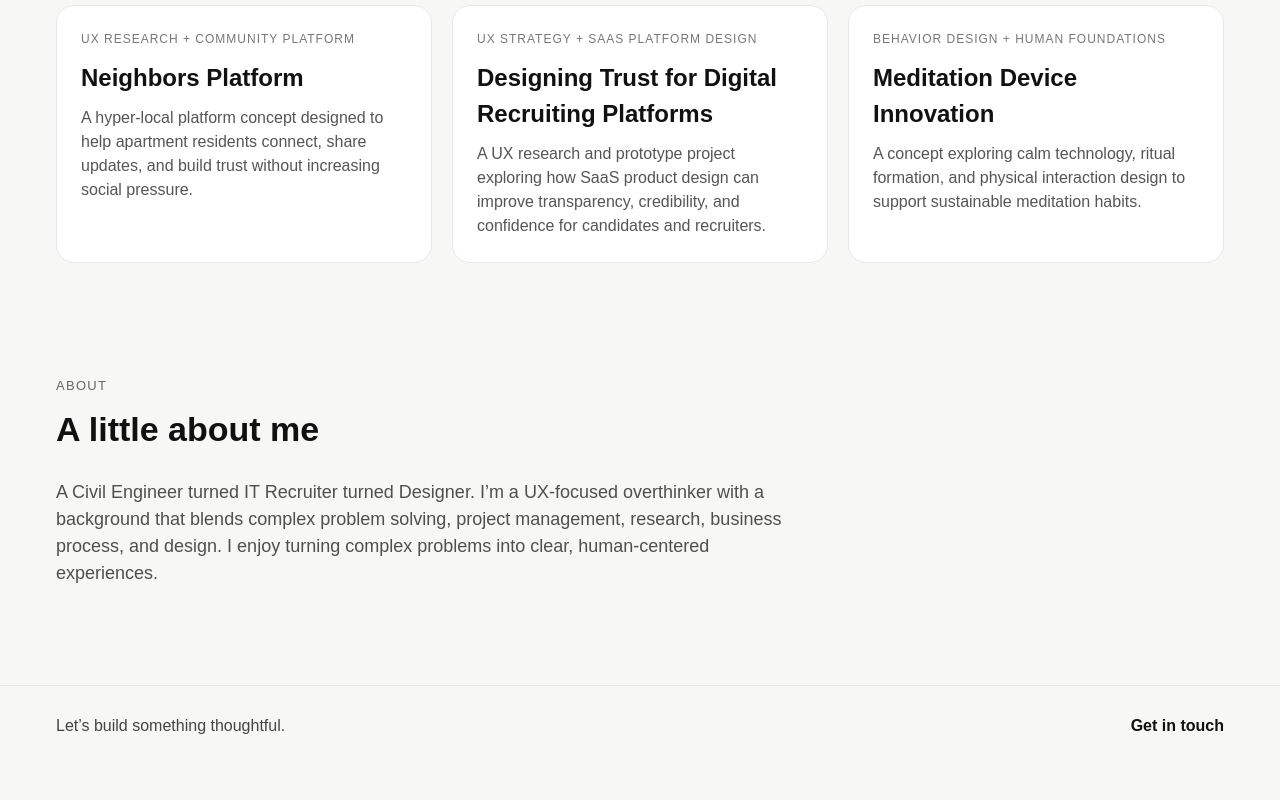
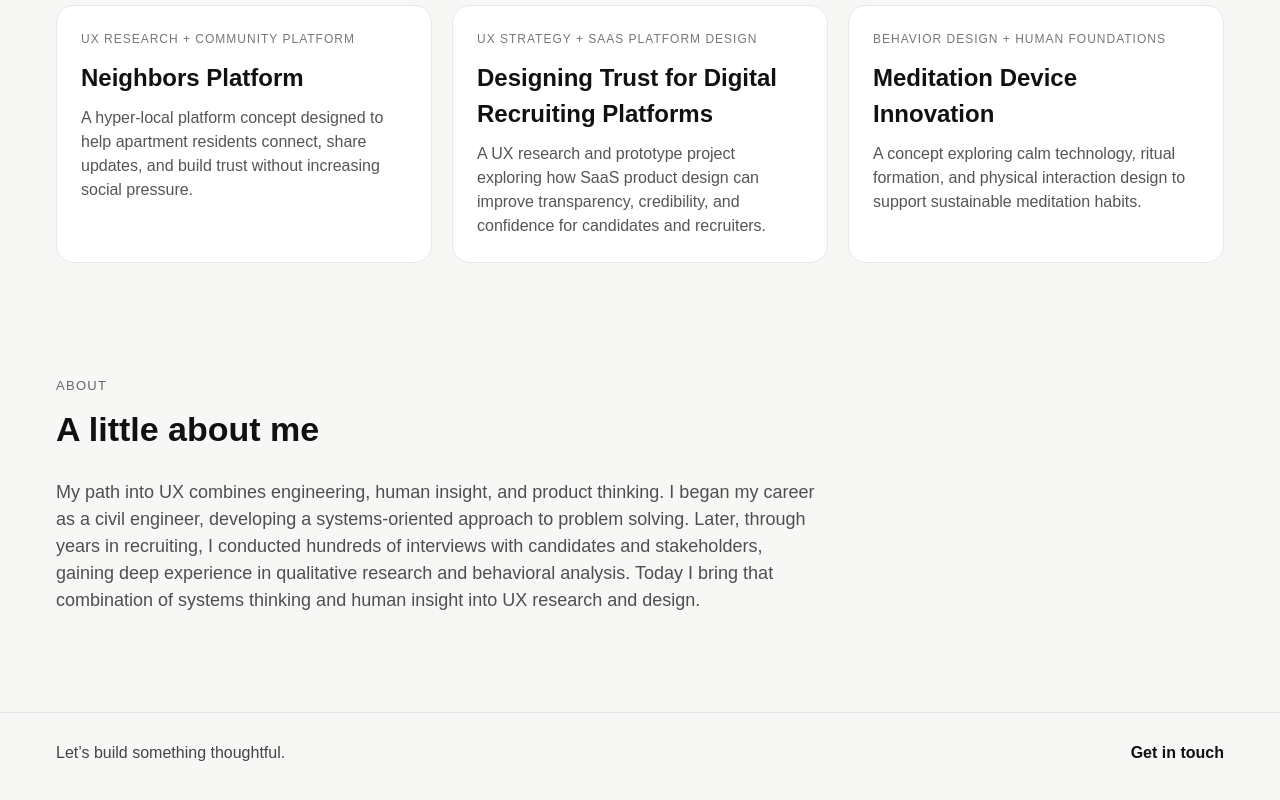
Before and after one commit to britfetz/britfetz.github.io, a website: page index.html in a window 1280 px wide. Shown: the part 1514-2314 px from the top of the page. Before the commit the page ends 2292 px from the top, so only its background shows below. Drawn offline with Linux system fonts and the light colour scheme.

Commit message:
Update index.html

```diff
--- a/index.html
+++ b/index.html
@@ -24,8 +24,8 @@
           <p class="eyebrow">UX Design • Research • Strategy</p>
           <h1>Hello, I’m Brit</h1>
           <p class="hero-description">
-            I design thoughtful digital experiences focused on trust, behavior,
-            digital platforms, and real human needs.
+            Former civil engineer and recruiter with deep expertise in interviewing and qualitative research.
+            I design thoughtful digital products by combining systems thinking with real human insight.
           </p>
 
           <div class="hero-buttons">
@@ -141,10 +141,11 @@
         </div>
 
         <p class="about-text">
-          A Civil Engineer turned IT Recruiter turned Designer. I’m a UX-focused
-          overthinker with a background that blends complex problem solving,
-          project management, research, business process, and design. I enjoy
-          turning complex problems into clear, human-centered experiences.
+         My path into UX combines engineering, human insight, and product thinking.
+          I began my career as a civil engineer, developing a systems-oriented approach to problem solving.
+          Later, through years in recruiting, I conducted hundreds of interviews with candidates and stakeholders,
+          gaining deep experience in qualitative research and behavioral analysis.
+          Today I bring that combination of systems thinking and human insight into UX research and design.
         </p>
       </section>
     </main>
```
